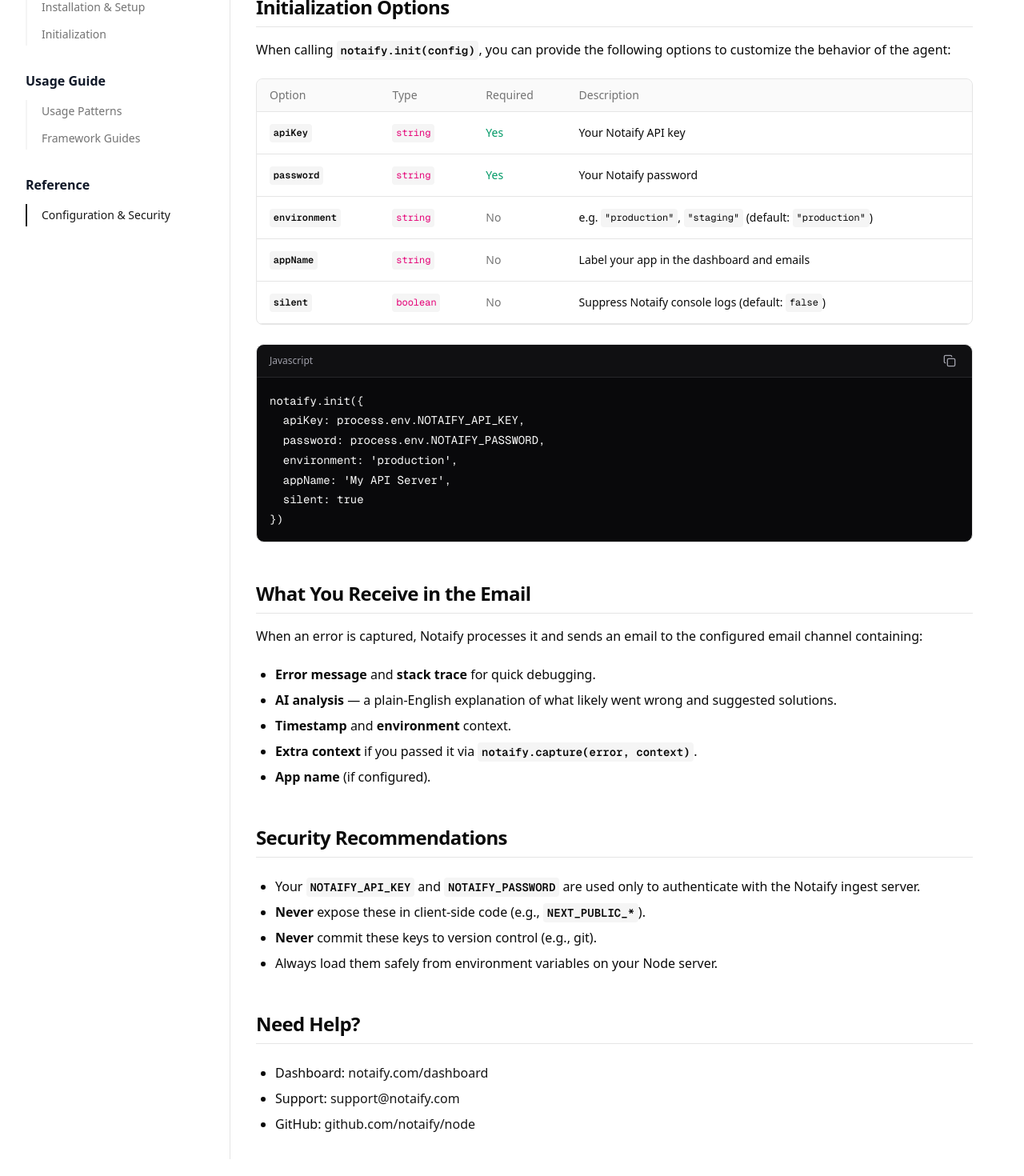
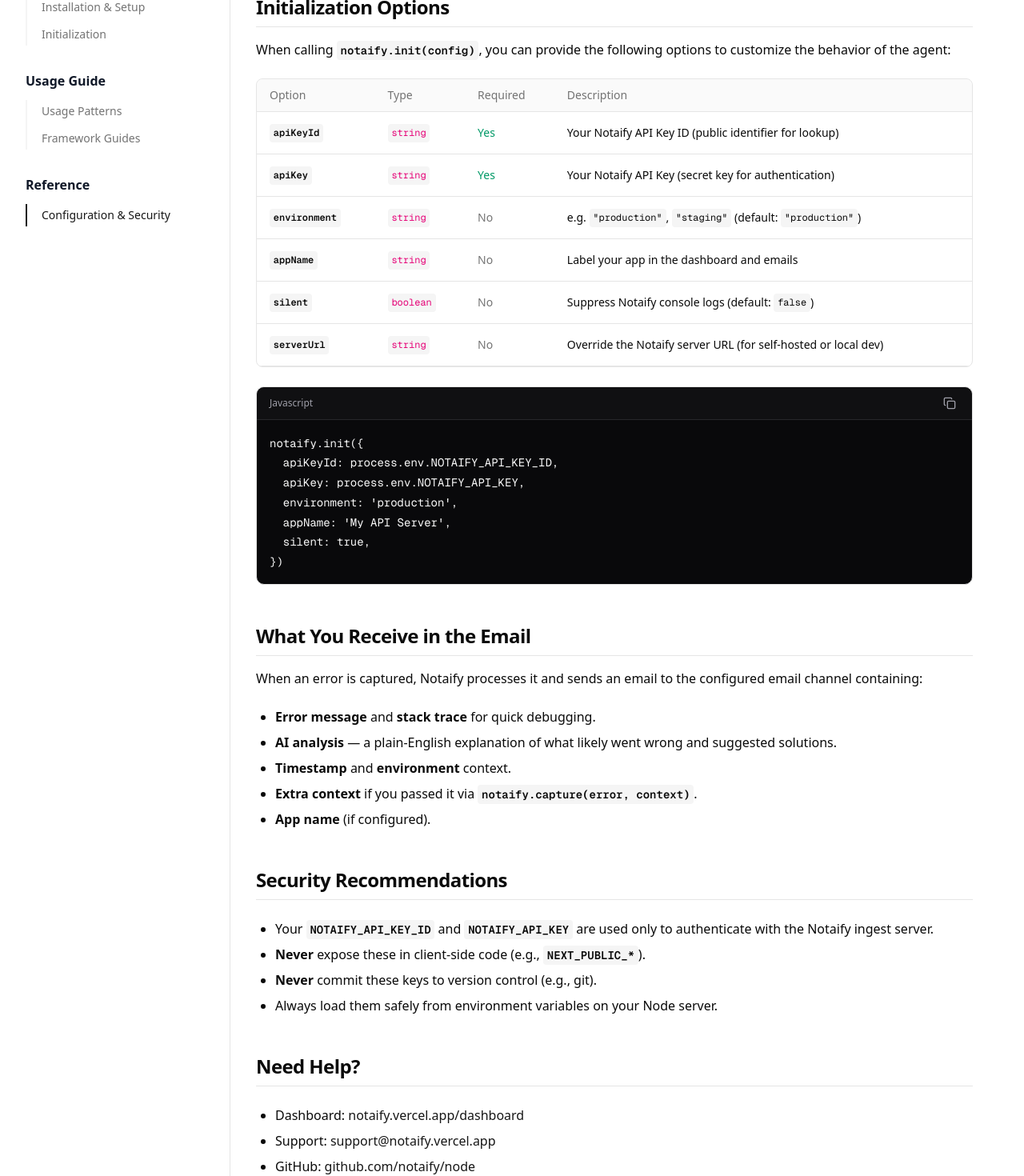
Before and after one commit to rohitRanjanGIT/notaify-client, a Next.js app: page /docs/configuration in a window 1280 px wide. Shown: the part 180-1650 px from the top of the page at 80% size. Built offline with nearby package versions, Linux system fonts and the light colour scheme; no server answers.

Commit message:
update docs

```diff
--- a/app/(nonauth)/docs/configuration/page.tsx
+++ b/app/(nonauth)/docs/configuration/page.tsx
@@ -25,16 +25,16 @@
                         </thead>
                         <tbody>
                             <tr className="border-b transition-colors hover:bg-muted/50">
+                                <td className="p-4 align-middle"><code className="relative rounded bg-muted px-[0.3rem] py-[0.2rem] font-mono text-xs font-semibold">apiKeyId</code></td>
+                                <td className="p-4 align-middle"><code className="relative rounded bg-muted px-[0.3rem] py-[0.2rem] font-mono text-xs text-pink-600 dark:text-pink-400">string</code></td>
+                                <td className="p-4 align-middle font-medium text-emerald-600 dark:text-emerald-500">Yes</td>
+                                <td className="p-4 align-middle">Your Notaify API Key ID (public identifier for lookup)</td>
+                            </tr>
+                            <tr className="border-b transition-colors hover:bg-muted/50">
                                 <td className="p-4 align-middle"><code className="relative rounded bg-muted px-[0.3rem] py-[0.2rem] font-mono text-xs font-semibold">apiKey</code></td>
                                 <td className="p-4 align-middle"><code className="relative rounded bg-muted px-[0.3rem] py-[0.2rem] font-mono text-xs text-pink-600 dark:text-pink-400">string</code></td>
                                 <td className="p-4 align-middle font-medium text-emerald-600 dark:text-emerald-500">Yes</td>
-                                <td className="p-4 align-middle">Your Notaify API key</td>
-                            </tr>
-                            <tr className="border-b transition-colors hover:bg-muted/50">
-                                <td className="p-4 align-middle"><code className="relative rounded bg-muted px-[0.3rem] py-[0.2rem] font-mono text-xs font-semibold">password</code></td>
-                                <td className="p-4 align-middle"><code className="relative rounded bg-muted px-[0.3rem] py-[0.2rem] font-mono text-xs text-pink-600 dark:text-pink-400">string</code></td>
-                                <td className="p-4 align-middle font-medium text-emerald-600 dark:text-emerald-500">Yes</td>
-                                <td className="p-4 align-middle">Your Notaify password</td>
+                                <td className="p-4 align-middle">Your Notaify API Key (secret key for authentication)</td>
                             </tr>
                             <tr className="border-b transition-colors hover:bg-muted/50">
                                 <td className="p-4 align-middle"><code className="relative rounded bg-muted px-[0.3rem] py-[0.2rem] font-mono text-xs font-semibold">environment</code></td>
@@ -54,6 +54,12 @@
                                 <td className="p-4 align-middle text-muted-foreground">No</td>
                                 <td className="p-4 align-middle">Suppress Notaify console logs (default: <code className="relative rounded bg-muted px-[0.3rem] py-[0.2rem] font-mono text-xs">false</code>)</td>
                             </tr>
+                            <tr className="border-b transition-colors hover:bg-muted/50">
+                                <td className="p-4 align-middle"><code className="relative rounded bg-muted px-[0.3rem] py-[0.2rem] font-mono text-xs font-semibold">serverUrl</code></td>
+                                <td className="p-4 align-middle"><code className="relative rounded bg-muted px-[0.3rem] py-[0.2rem] font-mono text-xs text-pink-600 dark:text-pink-400">string</code></td>
+                                <td className="p-4 align-middle text-muted-foreground">No</td>
+                                <td className="p-4 align-middle">Override the Notaify server URL (for self-hosted or local dev)</td>
+                            </tr>
                         </tbody>
                     </table>
                 </div>
@@ -62,11 +68,11 @@
                     <CodeBlock
                         language="javascript"
                         code={`notaify.init({
+  apiKeyId: process.env.NOTAIFY_API_KEY_ID,
   apiKey: process.env.NOTAIFY_API_KEY,
-  password: process.env.NOTAIFY_PASSWORD,
   environment: 'production',
   appName: 'My API Server',
-  silent: true
+  silent: true,
 })`}
                     />
                 </div>
@@ -91,7 +97,7 @@
                 <h2 className="text-2xl font-semibold tracking-tight border-b pb-2">Security Recommendations</h2>
 
                 <ul className="my-6 ml-6 list-disc [&>li]:mt-2 text-foreground">
-                    <li>Your <code className="relative rounded bg-muted px-[0.3rem] py-[0.2rem] font-mono text-sm font-semibold">NOTAIFY_API_KEY</code> and <code className="relative rounded bg-muted px-[0.3rem] py-[0.2rem] font-mono text-sm font-semibold">NOTAIFY_PASSWORD</code> are used only to authenticate with the Notaify ingest server.</li>
+                    <li>Your <code className="relative rounded bg-muted px-[0.3rem] py-[0.2rem] font-mono text-sm font-semibold">NOTAIFY_API_KEY_ID</code> and <code className="relative rounded bg-muted px-[0.3rem] py-[0.2rem] font-mono text-sm font-semibold">NOTAIFY_API_KEY</code> are used only to authenticate with the Notaify ingest server.</li>
                     <li><strong>Never</strong> expose these in client-side code (e.g., <code className="relative rounded bg-muted px-[0.3rem] py-[0.2rem] font-mono text-sm font-semibold">NEXT_PUBLIC_*</code>).</li>
                     <li><strong>Never</strong> commit these keys to version control (e.g., git).</li>
                     <li>Always load them safely from environment variables on your Node server.</li>
@@ -102,8 +108,8 @@
                 <h2 className="text-2xl font-semibold tracking-tight border-b pb-2">Need Help?</h2>
 
                 <ul className="my-6 ml-6 list-disc [&>li]:mt-2 text-foreground">
-                    <li>Dashboard: <Link href="/dashboard" className="text-primary hover:underline underline-offset-4">notaify.com/dashboard</Link></li>
-                    <li>Support: <a href="mailto:support@notaify.com" className="text-primary hover:underline underline-offset-4">support@notaify.com</a></li>
+                    <li>Dashboard: <Link href="/dashboard" className="text-primary hover:underline underline-offset-4">notaify.vercel.app/dashboard</Link></li>
+                    <li>Support: <a href="mailto:support@notaify.vercel.app" className="text-primary hover:underline underline-offset-4">support@notaify.vercel.app</a></li>
                     <li>GitHub: <a href="https://github.com/notaify/node" target="_blank" rel="noreferrer" className="text-primary hover:underline underline-offset-4">github.com/notaify/node</a></li>
                 </ul>
             </div>
--- a/app/(nonauth)/docs/frameworks/page.tsx
+++ b/app/(nonauth)/docs/frameworks/page.tsx
@@ -16,11 +16,11 @@
           <CodeBlock
             language="javascript"
             code={`import express from 'express'
-import { notaify, notaifyMiddleware } from '@notaify/node'
+import notaify, { notaifyMiddleware } from '@notaify/node'
 
 notaify.init({
+  apiKeyId: process.env.NOTAIFY_API_KEY_ID,
   apiKey: process.env.NOTAIFY_API_KEY,
-  password: process.env.NOTAIFY_PASSWORD
 })
 
 const app = express()
@@ -42,17 +42,17 @@
           <CodeBlock
             language="javascript"
             code={`import Fastify from 'fastify'
-import { notaify, notaifyMiddleware } from '@notaify/node'
+import notaify, { notaifyMiddleware } from '@notaify/node'
 
 notaify.init({
+  apiKeyId: process.env.NOTAIFY_API_KEY_ID,
   apiKey: process.env.NOTAIFY_API_KEY,
-  password: process.env.NOTAIFY_PASSWORD
 })
 
 const fastify = Fastify()
 
 // Set notaify as the global error handler
-fastify.setErrorHandler(notaifyMiddleware())
+fastify.setErrorHandler(notaifyMiddleware({ framework: 'fastify' }))
 
 fastify.get('/', async () => ({ hello: 'world' }))
 fastify.listen({ port: 3000 })`}
@@ -71,12 +71,12 @@
           <CodeBlock
             language="typescript"
             code={`// app/api/users/route.ts
-import { notaify, notaifyHandler } from '@notaify/node'
+import notaify, { notaifyHandler } from '@notaify/node'
 
 // Best to call init in a shared utility file, but shown here for clarity
 notaify.init({
+  apiKeyId: process.env.NOTAIFY_API_KEY_ID,
   apiKey: process.env.NOTAIFY_API_KEY,
-  password: process.env.NOTAIFY_PASSWORD
 })
 
 export const GET = notaifyHandler(async (req) => {
@@ -108,16 +108,16 @@
           <CodeBlock
             language="typescript"
             code={`// main.ts
-import { notaify } from '@notaify/node'
+import notaify from '@notaify/node'
 
 notaify.init({
+  apiKeyId: process.env.NOTAIFY_API_KEY_ID,
   apiKey: process.env.NOTAIFY_API_KEY,
-  password: process.env.NOTAIFY_PASSWORD
 })
 
 // notaify-exception.filter.ts
 import { Catch, ArgumentsHost } from '@nestjs/common'
-import { notaify } from '@notaify/node'
+import notaify from '@notaify/node'
 
 @Catch()
 export class NotaifyExceptionFilter {
--- a/app/(nonauth)/docs/initialization/page.tsx
+++ b/app/(nonauth)/docs/initialization/page.tsx
@@ -20,11 +20,11 @@
                     <div className="not-prose mt-4">
                         <CodeBlock
                             language="javascript"
-                            code={`import { notaify } from '@notaify/node';
+                            code={`import notaify from '@notaify/node';
 
 notaify.init({
+  apiKeyId: process.env.NOTAIFY_API_KEY_ID,
   apiKey: process.env.NOTAIFY_API_KEY,
-  password: process.env.NOTAIFY_PASSWORD
 });`}
                         />
                     </div>
--- a/app/(nonauth)/docs/installation/page.tsx
+++ b/app/(nonauth)/docs/installation/page.tsx
@@ -35,7 +35,7 @@
                 <div className="not-prose mt-4">
                     <CodeBlock
                         language="env"
-                        code={`NOTAIFY_API_KEY=your_api_key\nNOTAIFY_PASSWORD=your_password`}
+                        code={`NOTAIFY_API_KEY_ID=your_api_key_id\nNOTAIFY_API_KEY=your_api_key`}
                     />
                 </div>
             </div>
@@ -46,7 +46,7 @@
                     <h3 className="text-lg font-semibold text-amber-900 dark:text-amber-300">Where do I get my credentials?</h3>
                 </div>
                 <p className="mt-2 text-sm text-amber-800 dark:text-amber-400">
-                    You can get your API key and password directly from your <Link href="/dashboard" className="font-medium underline underline-offset-4 hover:text-amber-900 dark:hover:text-amber-200">Notaify Dashboard</Link> after creating a project.
+                    You can get your API Key ID and API Key directly from your <Link href="/dashboard" className="font-medium underline underline-offset-4 hover:text-amber-900 dark:hover:text-amber-200">Notaify Dashboard</Link> after creating a project.
                 </p>
             </div>
 
--- a/app/(nonauth)/docs/usage/page.tsx
+++ b/app/(nonauth)/docs/usage/page.tsx
@@ -19,11 +19,11 @@
                     <CodeBlock
                         language="javascript"
                         code={`// index.js / server.js
-import { notaify } from '@notaify/node'
+import notaify from '@notaify/node'
 
 notaify.init({
+  apiKeyId: process.env.NOTAIFY_API_KEY_ID,
   apiKey: process.env.NOTAIFY_API_KEY,
-  password: process.env.NOTAIFY_PASSWORD
 })
 
 // That's it. Every unhandled error from this point is auto-reported.`}
@@ -44,7 +44,7 @@
                 <div className="not-prose mt-4">
                     <CodeBlock
                         language="javascript"
-                        code={`import { notaify } from '@notaify/node'
+                        code={`import notaify from '@notaify/node'
 
 try {
   await riskyOperation()
@@ -140,7 +140,7 @@
 const fastify = Fastify()
 
 fastify.setErrorHandler(
-  notaifyMiddleware()
+  notaifyMiddleware({ framework: 'fastify' })
 )
 
 // route definitions...`}
--- a/lib/components/hf/footer.tsx
+++ b/lib/components/hf/footer.tsx
@@ -2,7 +2,7 @@
 
 export default function Footer() {
     return (
-        <footer className="border-t border-gray-200 bg-gray-50 dark:border-gray-800 dark:bg-gray-950">
+        <footer className="border-t border-gray-200/50 bg-white/70 backdrop-blur-xl dark:border-gray-800/50 dark:bg-black/70">
             <div className="container mx-auto px-4 py-12 sm:px-6 lg:px-8">
                 <div className="xl:grid xl:grid-cols-3 xl:gap-8">
                     {/* Brand Section */}
```
Also changed, not shown: 1 other file (tests, documents, lock files or other folders).
